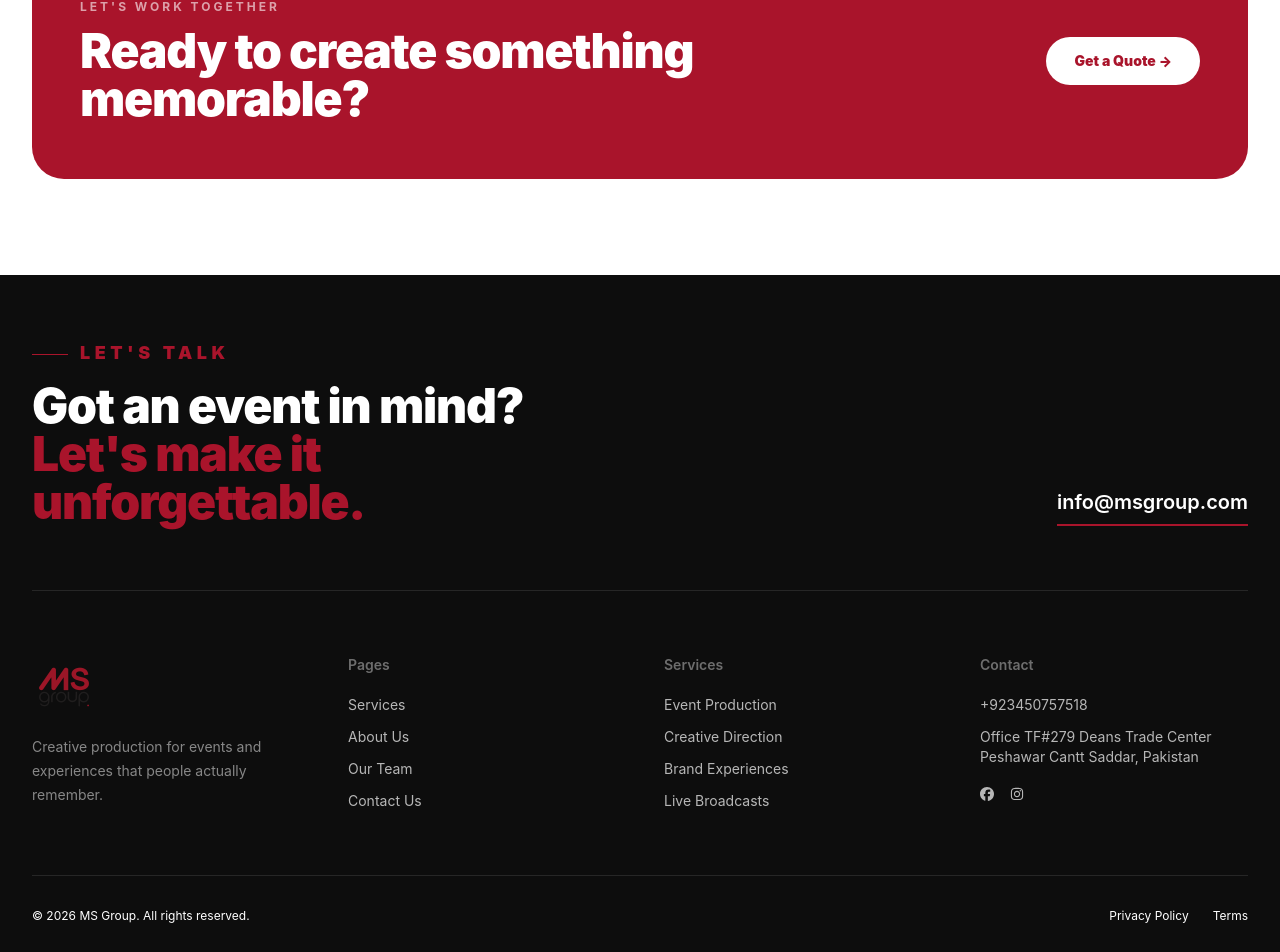
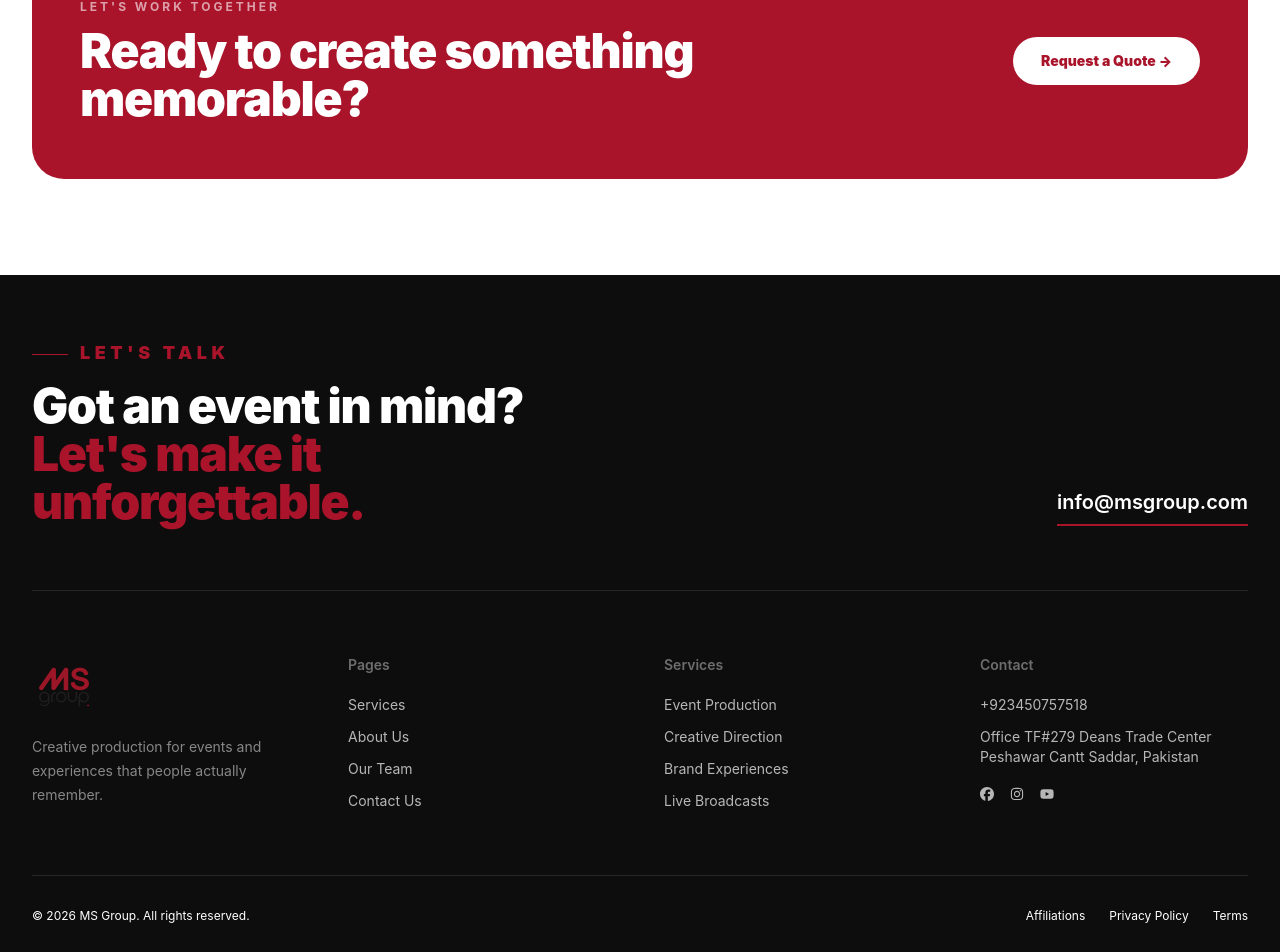
Before and after one commit to bilalmukhtiar5/msgroup, a React (Vite) app: page /about in a window 1280 px wide. Shown: the part 1702-2654 px from the top of the page. Built offline with nearby package versions, Linux system fonts and the light colour scheme.

Commit message:
all done

```diff
--- a/src/components/Footer.jsx
+++ b/src/components/Footer.jsx
@@ -2,6 +2,7 @@ import React from 'react'
 import { Link } from 'react-router-dom'
 import { FaFacebook } from "react-icons/fa6";
 import { FaInstagram } from "react-icons/fa6";
+import { FaYoutube } from "react-icons/fa6";
 
 const Footer = () => {
   return (
@@ -54,8 +55,8 @@ const Footer = () => {
             <ul className="mt-5 space-y-3 text-sm">
               <li>
                 <Link to="/services" className="text-white/70 transition-colors hover:text-white">
-  Services
-</Link>
+              Services
+            </Link>
               </li>
               <li>
                 <Link to="/about" className="text-white/70 transition-colors hover:text-white">About Us</Link>
@@ -89,11 +90,14 @@ const Footer = () => {
               <li>Office TF#279 Deans Trade Center Peshawar Cantt Saddar, Pakistan</li>
               <li className="flex gap-4 pt-2">
 
-                <a href="#" aria-label="Instagram" className="transition-colors hover:text-msred">
+                <a href="https://www.facebook.com/profile.php?id=61594928870735&rdid=eEKESLF0LF4KTbaZ&share_url=https%3A%2F%2Fwww.facebook.com%2Fshare%2F19RwQojEkB%2F#" aria-label="Facebook" className="transition-colors hover:text-msred">
                   <FaFacebook />
                 </a>
-                <a href="#" aria-label="LinkedIn" className="transition-colors hover:text-msred">
+                <a href="https://www.instagram.com/themsgroup.pk/" aria-label="Instagram" className="transition-colors hover:text-msred">
                   <FaInstagram />
+                </a>
+                <a href="https://www.youtube.com/@msgroupnetwork" aria-label="YouTube" className="transition-colors hover:text-msred">
+                  <FaYoutube />
                 </a>
               </li>
             </ul>
@@ -105,6 +109,7 @@ const Footer = () => {
         <div className="flex flex-col items-center justify-between gap-4 border-t border-white/10 py-8 text-xs text-white sm:flex-row">
           <p>© {new Date().getFullYear()} MS Group. All rights reserved.</p>
           <div className="flex gap-6">
+            <Link to="/affiliations-certifications" className="transition-colors hover:text-white">Affiliations</Link>
             <Link to="/privacy" className="transition-colors hover:text-white">Privacy Policy</Link>
             <Link to="/terms" className="transition-colors hover:text-white">Terms</Link>
           </div>
--- a/src/components/Header.jsx
+++ b/src/components/Header.jsx
@@ -93,18 +93,6 @@ function Header() {
           <Link to="/contact" className="nav-link">
             Contact Us
           </Link>
-
-          <Link to="/portfolio" className="nav-link">
-            Portfolio
-          </Link>
-
-          {/* <Link
-            to="/careers"
-            className="rounded-full bg-msred px-5 py-2.5 text-white transition hover:bg-msredDark"
-          >
-            Careers
-          </Link> */}
-
         </nav>
 
         {/* Mobile Menu Button */}
@@ -179,7 +167,7 @@ function Header() {
                     Our Team
                   </Link>
                   <Link
-                    to="/affiliations"
+                    to="/affiliations-certifications"
                     onClick={() => setMenuOpen(false)}
                     className="text-black/60"
                   >
@@ -197,22 +185,6 @@ function Header() {
               Contact Us
             </Link>
 
-            <Link
-              to="/portfolio"
-              onClick={() => setMenuOpen(false)}
-              className="text-left"
-            >
-              Portfolio
-            </Link>
-
-            <Link
-              to="/careers"
-              onClick={() => setMenuOpen(false)}
-              className="w-fit rounded-full bg-msred px-5 py-2.5 text-white"
-            >
-              Careers
-            </Link>
-
           </div>
 
         </div>
--- a/src/pages/AboutUs/AboutUs.jsx
+++ b/src/pages/AboutUs/AboutUs.jsx
@@ -121,8 +121,10 @@ const AboutUs = () => {
               Ready to create something memorable?
             </h2>
           </div>
-          <Link to="/contact" className="mt-8 rounded-full bg-white px-7 py-3.5 text-sm font-black text-msred lg:mt-0">
-            Get a Quote →
+          <Link
+            to="/contact"
+            className="mt-8 inline-block rounded-full bg-white px-7 py-3.5 text-sm font-black text-msred lg:mt-0">
+            Request a Quote →
           </Link>
         </div>
       </section>
--- a/src/pages/home/Home.jsx
+++ b/src/pages/home/Home.jsx
@@ -8,7 +8,7 @@ import Testimonials from "./Testimonials";
 import AffiliationsTeaser from "./AffiliationsTeaser";
 
 const Home = () => {
-   const [menuOpen, setMenuOpen] = useState(false);
+  const [menuOpen, setMenuOpen] = useState(false);
 
   const goTo = (id) => {
     document.getElementById(id)?.scrollIntoView({ behavior: "smooth" });
@@ -112,7 +112,7 @@ const Home = () => {
           </div>
         </section>
 
-        <VideoSection/>
+        <VideoSection />
 
         <Services />
 
@@ -160,9 +160,10 @@ const Home = () => {
             </Link>
           </div>
         </section>
-         <AffiliationsTeaser />
-                <Testimonials />
-                <TrustStrip />
+        <Testimonials />
+        <AffiliationsTeaser />
+
+        <TrustStrip />
         {/* CTA */}
         <section id="contact" className="mx-auto max-w-7xl px-5 pb-24 lg:px-8 mt-20">
           <div className="overflow-hidden rounded-4xl bg-msred px-7 py-14 text-white sm:px-12 lg:flex lg:items-center lg:justify-between">
@@ -172,7 +173,10 @@ const Home = () => {
                 Have an event, campaign or brand experience in mind?
               </h2>
             </div>
-            <Link to="/contact" className="mt-8 rounded-full bg-white px-7 py-3.5 text-sm font-black text-msred lg:mt-0">
+            <Link
+              to="/contact"
+              className="mt-8 inline-block rounded-full bg-white px-7 py-3.5 text-sm font-black text-msred lg:mt-0"
+            >
               Request a Quote →
             </Link>
           </div>
```
